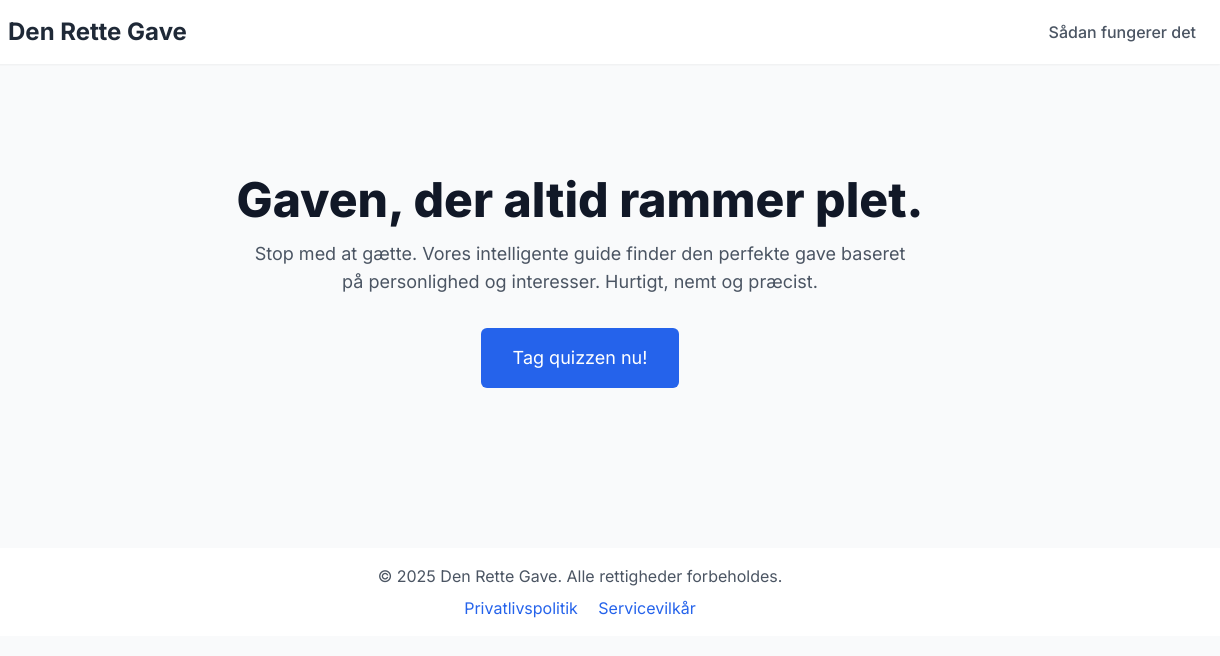
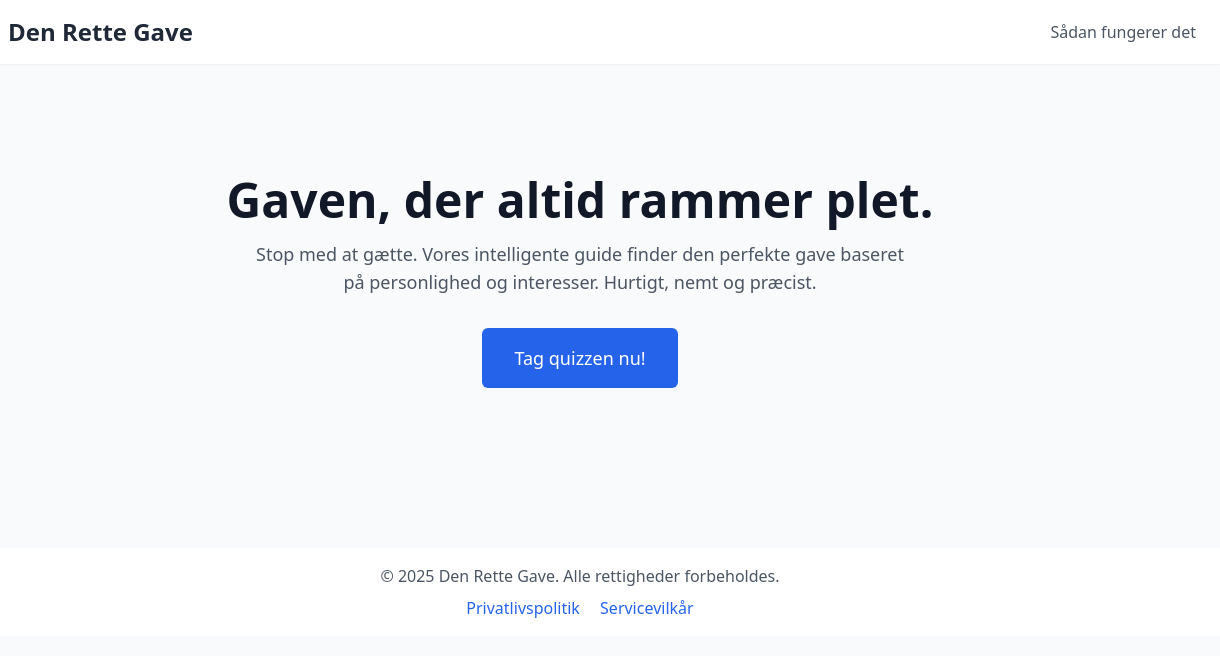
Before and after one commit to TomKonig/GaveGuiden, a website: page index.html in a window 1280 px wide. Shown: the full height of the page, 60-1280 px from the left. Drawn offline with nearby package versions, Linux system fonts and the light colour scheme.

Commit message:
Update index.html

```diff
--- a/index.html
+++ b/index.html
@@ -12,18 +12,12 @@
     <link rel="stylesheet" href="style.css">
     <link rel="icon" href="assets/favicon.ico" type="image/x-icon">
     <meta name="description" content="Find den perfekte gave med vores intelligente gaveguide. Svar på et par spørgsmål og få personlige gaveanbefalinger på under 30 sekunder.">
-    <script>
-        // Custom Tailwind configuration to set Inter as the default font
-        tailwind.config = {
-            theme: {
-                extend: {
-                    fontFamily: {
-                        sans: ['Inter', 'sans-serif'],
-                    },
-                },
-            },
-        };
-    </script>
+    <style>
+        /* Applying the Inter font as the default sans-serif font */
+        body {
+            font-family: 'Inter', sans-serif;
+        }
+    </style>
 </head>
 <body class="bg-gray-50 font-sans">
 
@@ -32,7 +26,6 @@
         <nav class="container mx-auto px-6 py-4">
             <div class="flex items-center justify-between">
                 <a href="/" class="flex items-center space-x-3">
-                    <!-- Corrected logo styling -->
                     <img src="assets/logo.jpeg" alt="Den Rette Gave Logo" class="h-8 w-8 rounded-md">
                     <span class="text-2xl font-bold text-gray-800">Den Rette Gave</span>
                 </a>
```
